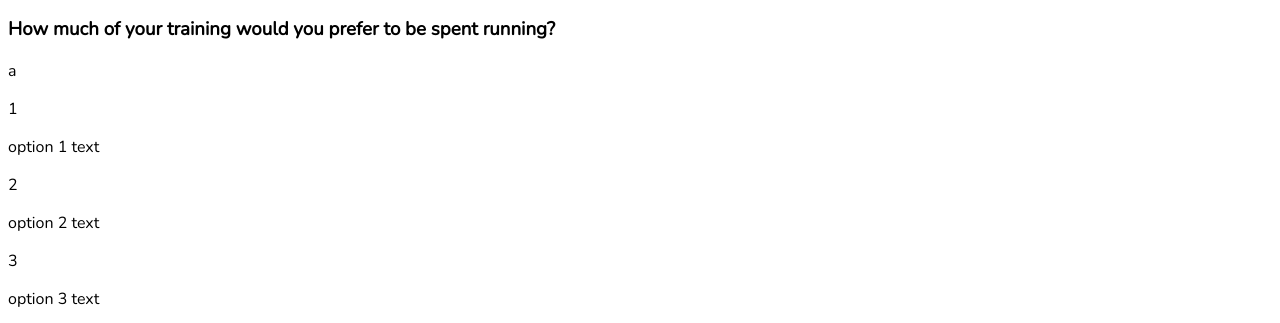
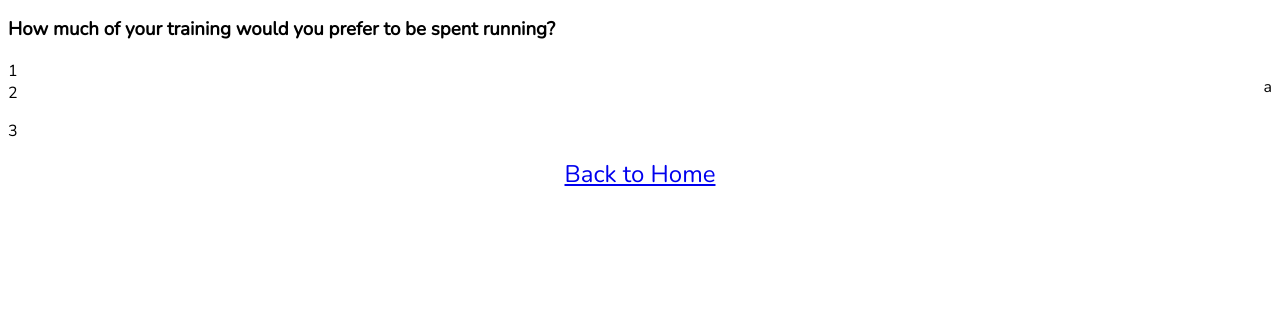
Before and after one commit to ms2459/ms2459.github.io, a plain HTML site: page site/startquiz.html in a window 1280 px wide. Shown: the part 187-510 px from the top of the page. Drawn offline with nearby package versions, Linux system fonts and the light colour scheme.

Commit message:
dodgy formatting but workingish

```diff
--- a/site/general_styling.css
+++ b/site/general_styling.css
@@ -21,6 +21,14 @@ h2 {
 	font-size: 2em;
 	font-style: normal;
 }
+
+#question_no{
+	float: right;
+}
+#option1text {
+	float: right;
+}
+
 .description {
 	font-size: 120%;
 	text-align: center;
--- a/site/startquiz.html
+++ b/site/startquiz.html
@@ -13,18 +13,26 @@
 	<h2 id="title2">Answer the question below</h2>
 	<h3 id="question_text">How much of your training would you prefer to be spent running?</h3>
 	<div id="question container">
-		<p id ="question_no">a</p>
+		<div>
+		<p id ="question_no">a</p></div>
 
-			<p1 id ="qnumber1">1</p1>
-			<div></div>
-			<p id = "option1text" >option 1 text</p>
+		<div>
+		<p1 id ="qnumber1">1</p1>
+			<!-- placeholder for option text figure out format-->
+		<p id = "option1text" ></p>
+		</div>
 
-			<p2 id ="qnumber2">2</p2>
-			<p id = "option2text">option 2 text</p>
+		<div>
+		<p2 id ="qnumber2">2</p2>
+			<!-- placeholder for option text figure out format-->
+		<p id = "option2text"></p>
+		</div>
 
-			<p3 id ="qnumber3">3</p3>
-
-			<p id = "option3text">option 3 text</p>
+		<div>
+		<p3 id ="qnumber3">3</p3>
+			<!-- placeholder for option text figure out format-->
+		<p id = "option3text"></p>
+	    </div>
 
 	</div>
 	<div class="linkbutton" id="home">
```
